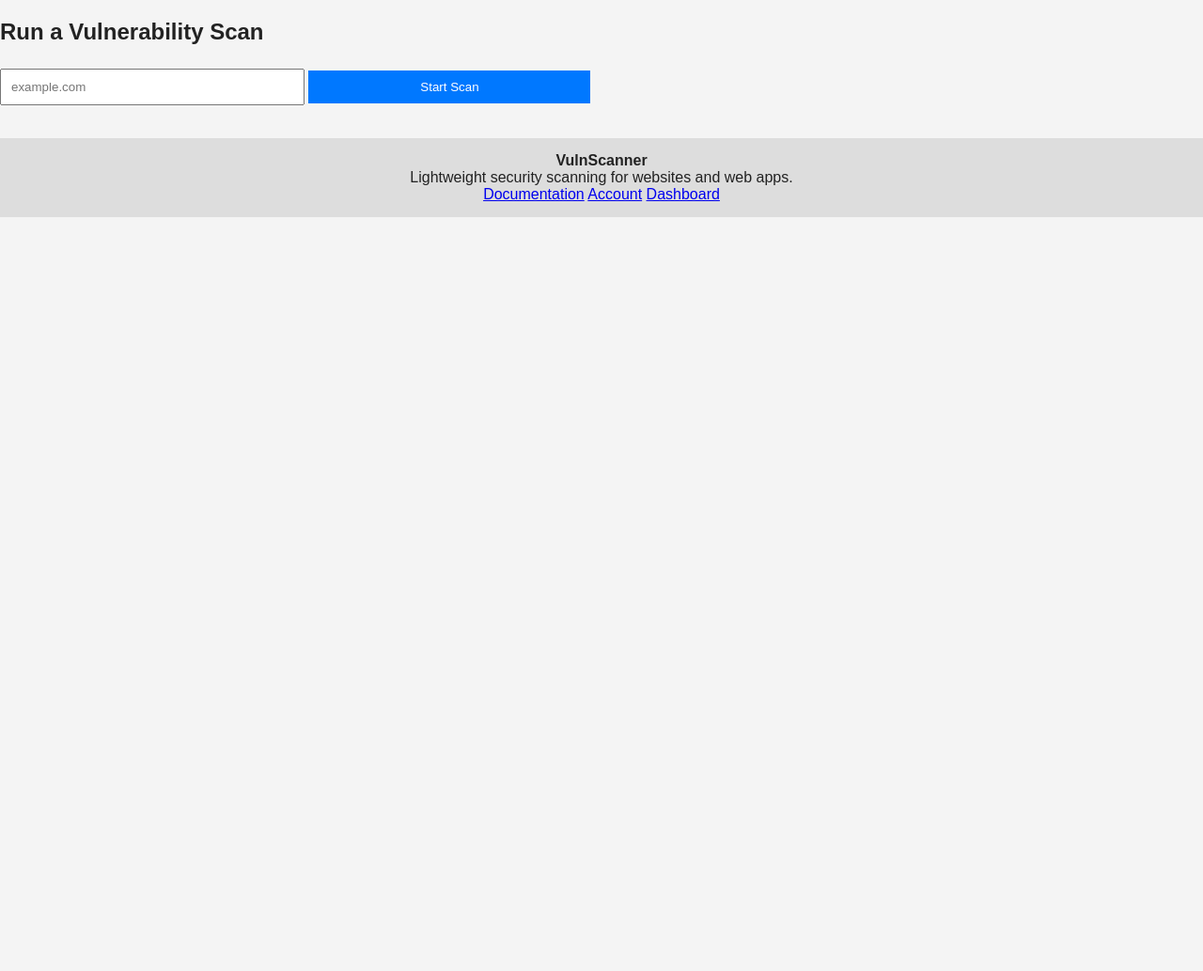
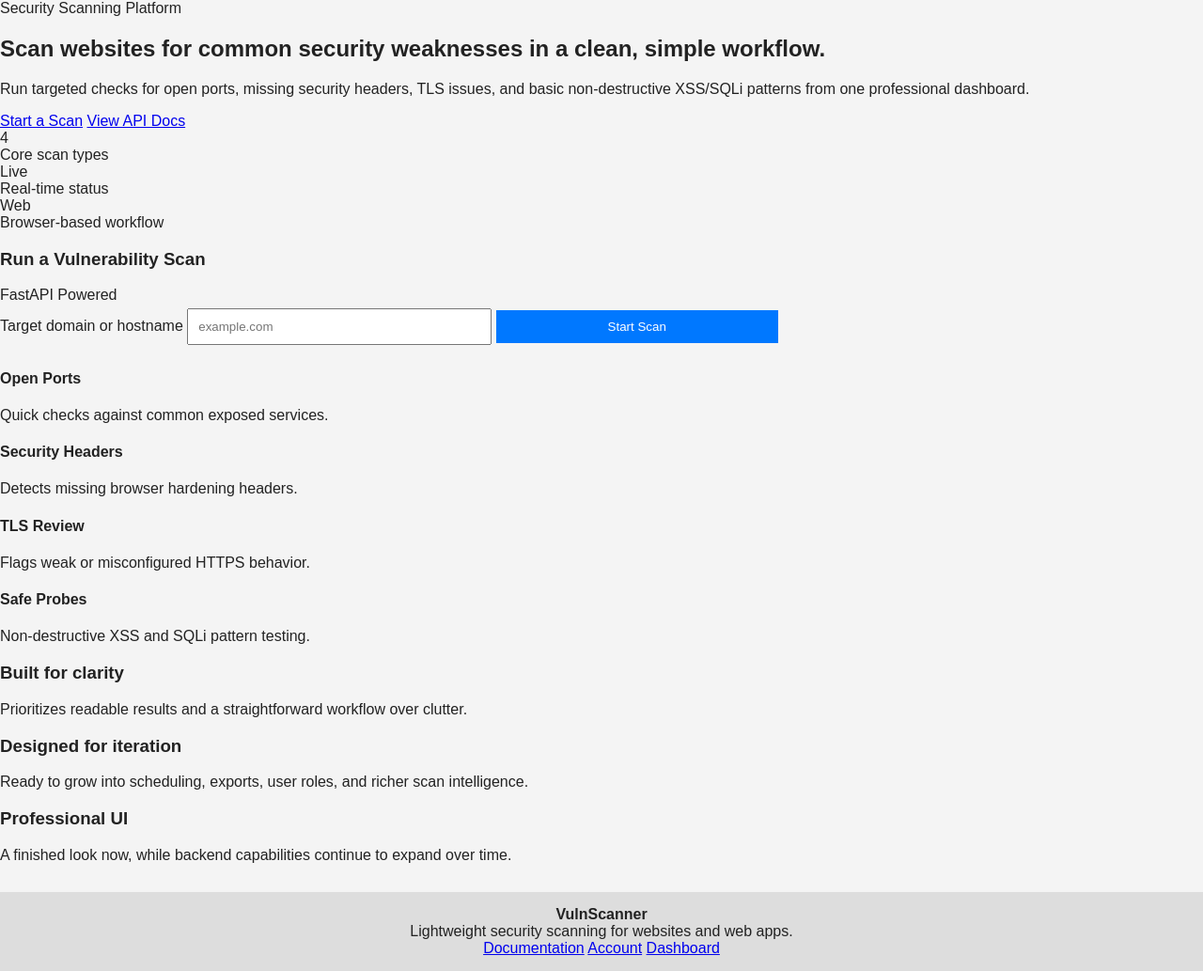
Before and after one commit to The0TGP/VulnScannerReal, a FastAPI app: page / in a window 1280 px wide. Shown: the part 121-1154 px from the top of the page at 94% size. Before the commit the page ends 352 px from the top, so only its background shows below. Run offline with FastAPI, Linux system fonts and the light colour scheme; parts of the project's set-up code (start-up, migrations or seed data) failed here and were passed over.

Commit message:
Update index.html

```diff
--- a/app/templates/index.html
+++ b/app/templates/index.html
@@ -1,24 +1,94 @@
 {% extends "layout.html" %}
 {% block content %}
-
-<h2>Run a Vulnerability Scan</h2>
-
-<form method="post" action="/scan">
-    <input name="target" placeholder="example.com">
-    <button type="submit">Start Scan</button>
-</form>
-
+<section class="hero">
+    <div class="hero-copy">
+        <span class="eyebrow">Security Scanning Platform</span>
+        <h1>Scan websites for common security weaknesses in a clean, simple workflow.</h1>
+        <p class="hero-text">
+            Run targeted checks for open ports, missing security headers, TLS issues,
+            and basic non-destructive XSS/SQLi patterns from one professional dashboard.
+        </p>
+        <div class="hero-actions">
+            <a class="primary-btn" href="#scan-panel">Start a Scan</a>
+            <a class="secondary-btn" href="/api-docs">View API Docs</a>
+        </div>
+        <div class="hero-stats">
+            <div class="stat-card">
+                <div class="stat-value">4</div>
+                <div class="stat-label">Core scan types</div>
+            </div>
+            <div class="stat-card">
+                <div class="stat-value">Live</div>
+                <div class="stat-label">Real-time status</div>
+            </div>
+            <div class="stat-card">
+                <div class="stat-value">Web</div>
+                <div class="stat-label">Browser-based workflow</div>
+            </div>
+        </div>
+    </div>
+    <div class="hero-panel">
+        <div class="panel-card" id="scan-panel">
+            <div class="panel-header">
+                <h3>Run a Vulnerability Scan</h3>
+                <span class="panel-badge">FastAPI Powered</span>
+            </div>
+            <form method="post" action="/scan" class="scan-form">
+                <label for="target" class="form-label">Target domain or hostname</label>
+                <input id="target" name="target" placeholder="example.com" class="scan-input">
+                <button type="submit" class="scan-btn">Start Scan</button>
+            </form>
+            <div class="feature-grid">
+                <div class="feature-item">
+                    <h4>Open Ports</h4>
+                    <p>Quick checks against common exposed services.</p>
+                </div>
+                <div class="feature-item">
+                    <h4>Security Headers</h4>
+                    <p>Detects missing browser hardening headers.</p>
+                </div>
+                <div class="feature-item">
+                    <h4>TLS Review</h4>
+                    <p>Flags weak or misconfigured HTTPS behavior.</p>
+                </div>
+                <div class="feature-item">
+                    <h4>Safe Probes</h4>
+                    <p>Non-destructive XSS and SQLi pattern testing.</p>
+                </div>
+            </div>
+        </div>
+    </div>
+</section>
+<section class="info-strip">
+    <div class="info-card">
+        <h3>Built for clarity</h3>
+        <p>Prioritizes readable results and a straightforward workflow over clutter.</p>
+    </div>
+    <div class="info-card">
+        <h3>Designed for iteration</h3>
+        <p>Ready to grow into scheduling, exports, user roles, and richer scan intelligence.</p>
+    </div>
+    <div class="info-card">
+        <h3>Professional UI</h3>
+        <p>A finished look now, while backend capabilities continue to expand over time.</p>
+    </div>
+</section>
 {% if scan_id %}
-<hr>
-<h3>Scan Progress</h3>
-<div id="progress" class="progress-box"></div>
-
+<section class="results-shell">
+    <div class="results-card">
+        <div class="panel-header">
+            <h3>Live Scan Progress</h3>
+            <span class="panel-badge">Session {{ scan_id }}</span>
+        </div>
+        <div id="progress" class="progress-console"></div>
+    </div>
+</section>
 <script>
-    const ws = new WebSocket("ws://" + location.host + "/ws/{{ scan_id }}");
+    const wsProtocol = location.protocol === "https:" ? "wss://" : "ws://";
+    const ws = new WebSocket(wsProtocol + location.host + "/ws/{{ scan_id }}");
     ws.onmessage = (e) => {
-        document.getElementById("progress").innerHTML += e.data + "<br>";
+        document.getElementById("progress").innerHTML += `<div class="log-line">${e.data}</div>`;
     };
 </script>
 {% endif %}
-
 {% endblock %}
```
